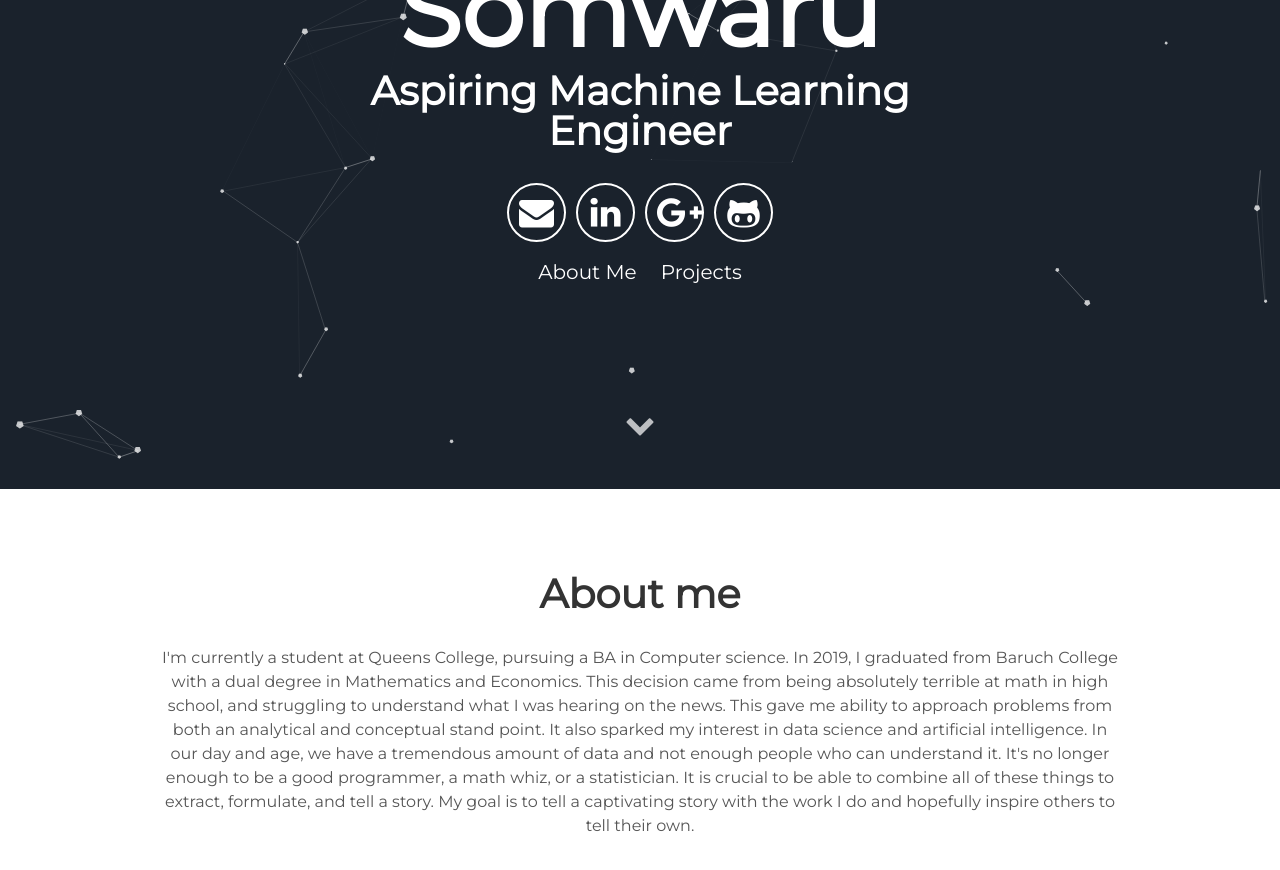
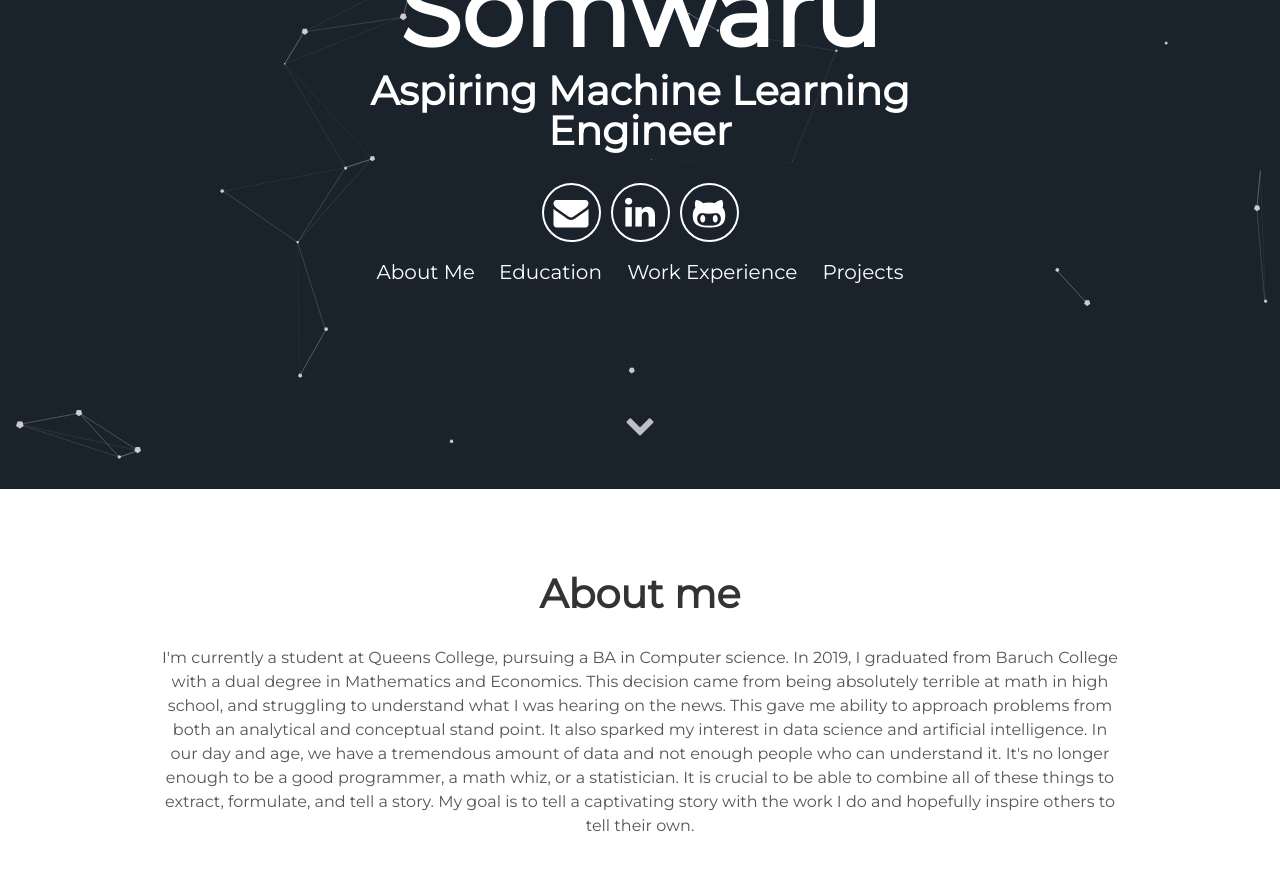
Before and after one commit to MarlonSomwaru/MarlonSomwaru.github.io, a Jekyll site: the page built from index.html, in a window 1280 px wide and 900 px high, scrolled down 411 px. Shown: the top 870 px of the window. Built offline with Jekyll 4.4.1, drawn with Linux system fonts in a browser that asks for light colours.

Commit message:
Update header.html

```diff
--- a/_includes/header.html
+++ b/_includes/header.html
@@ -7,11 +7,12 @@
       <div class="header-icons">
         <a aria-label="Send email" href="mailto:marlon.somwaru@gmail.com"><i class="icon fa fa-envelope"></i></a>
         <a aria-label="My LinkedIn" target="_blank" href="https://www.linkedin.com/in/marlon-somwaru/"><i class="icon fa fa-linkedin" aria-hidden="true"></i></a>
-        <a aria-label="My Google Plus" target="_blank" href="#"><i class="icon fa fa-google-plus" aria-hidden="true"></i></a>
         <a aria-label="My Github" target="_blank" href="https://github.com/MarlonSomwaru"><i class="icon fa fa-github-alt" aria-hidden="true"></i></a>
       </div>
       <div class="header-links">
         <a class="link" href="#about" data-scroll>About Me</a>
+        <a class="link" href="#school" data-scroll>Education</>
+        <a class="link" href="#work" data-scroll>Work Experience</>
         <a class="link" href="#projects" data-scroll>Projects</a>
       </div>
   </div>
```
